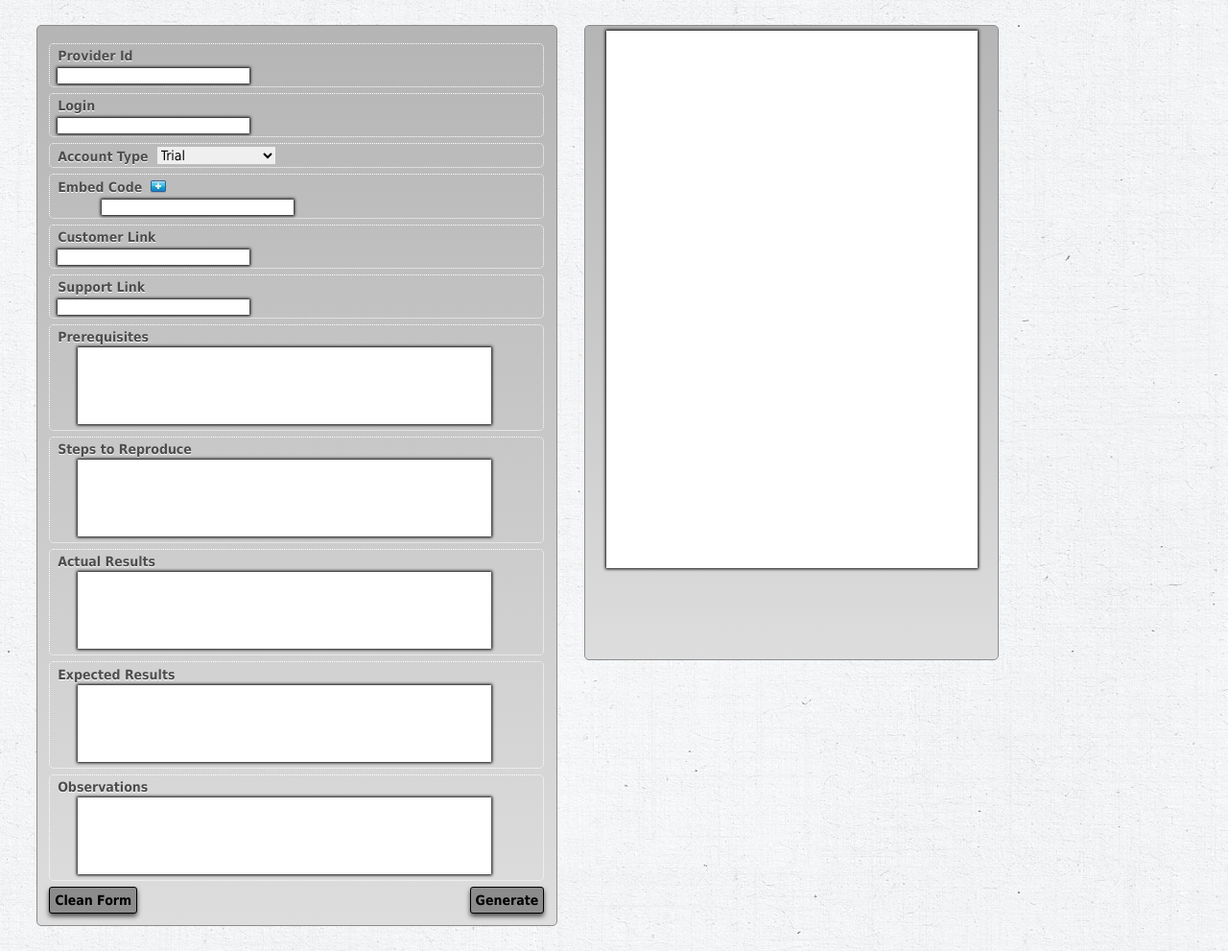
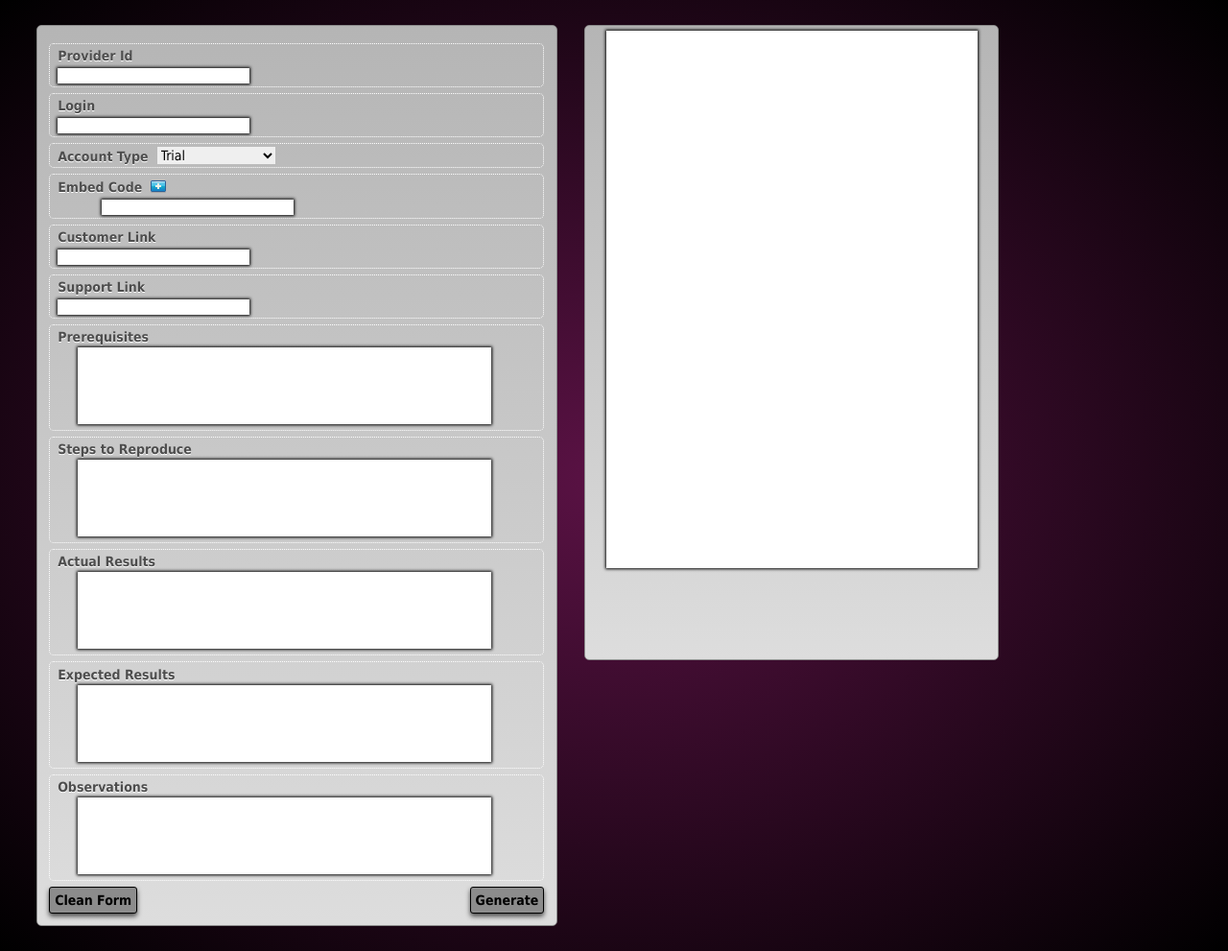
Before and after one commit to FChavez82/EscalationGen, a plain HTML site: page index.html in a window 1280 px wide. Shown: the whole page at 96% size. Drawn offline with Linux system fonts and the light colour scheme.

Commit message:
Comment from branch

```diff
--- a/style.css
+++ b/style.css
@@ -6,13 +6,20 @@
     font-size:14px;
 }
 html{
-	background-image: url(imgs/bckgrnd.jpg);
-        background-repeat:repeat;
+	background: #5b1245; /* Old browsers */
+	background: -moz-radial-gradient(center, ellipse cover,  #5b1245 0%, #000000 100%); /* FF3.6+ */
+	background: -webkit-gradient(radial, center center, 0px, center center, 100%, color-stop(0%,#5b1245), color-stop(100%,#000000)); /* Chrome,Safari4+ */
+	background: -webkit-radial-gradient(center, ellipse cover,  #5b1245 0%,#000000 100%); /* Chrome10+,Safari5.1+ */
+	background: -o-radial-gradient(center, ellipse cover,  #5b1245 0%,#000000 100%); /* Opera 12+ */
+	background: -ms-radial-gradient(center, ellipse cover,  #5b1245 0%,#000000 100%); /* IE10+ */
+	background: radial-gradient(ellipse at center,  #5b1245 0%,#000000 100%); /* W3C */
+	filter: progid:DXImageTransform.Microsoft.gradient( startColorstr='#5b1245', endColorstr='#000000',GradientType=1 ); /* IE6-9 fallback on horizontal gradient */
+
+
 }
 #main
 {
     margin:2%;
-
 }
 #escform
 {
```
